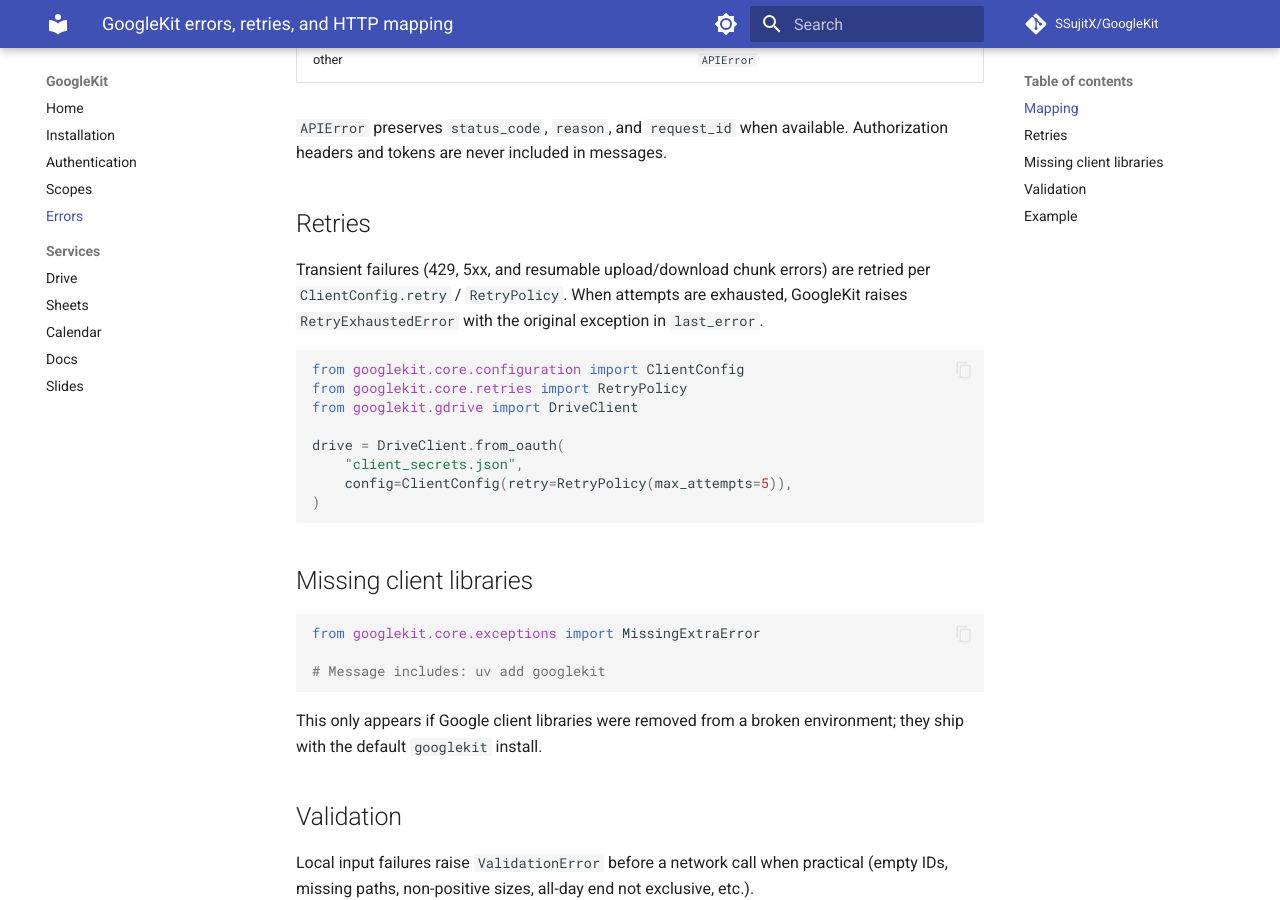
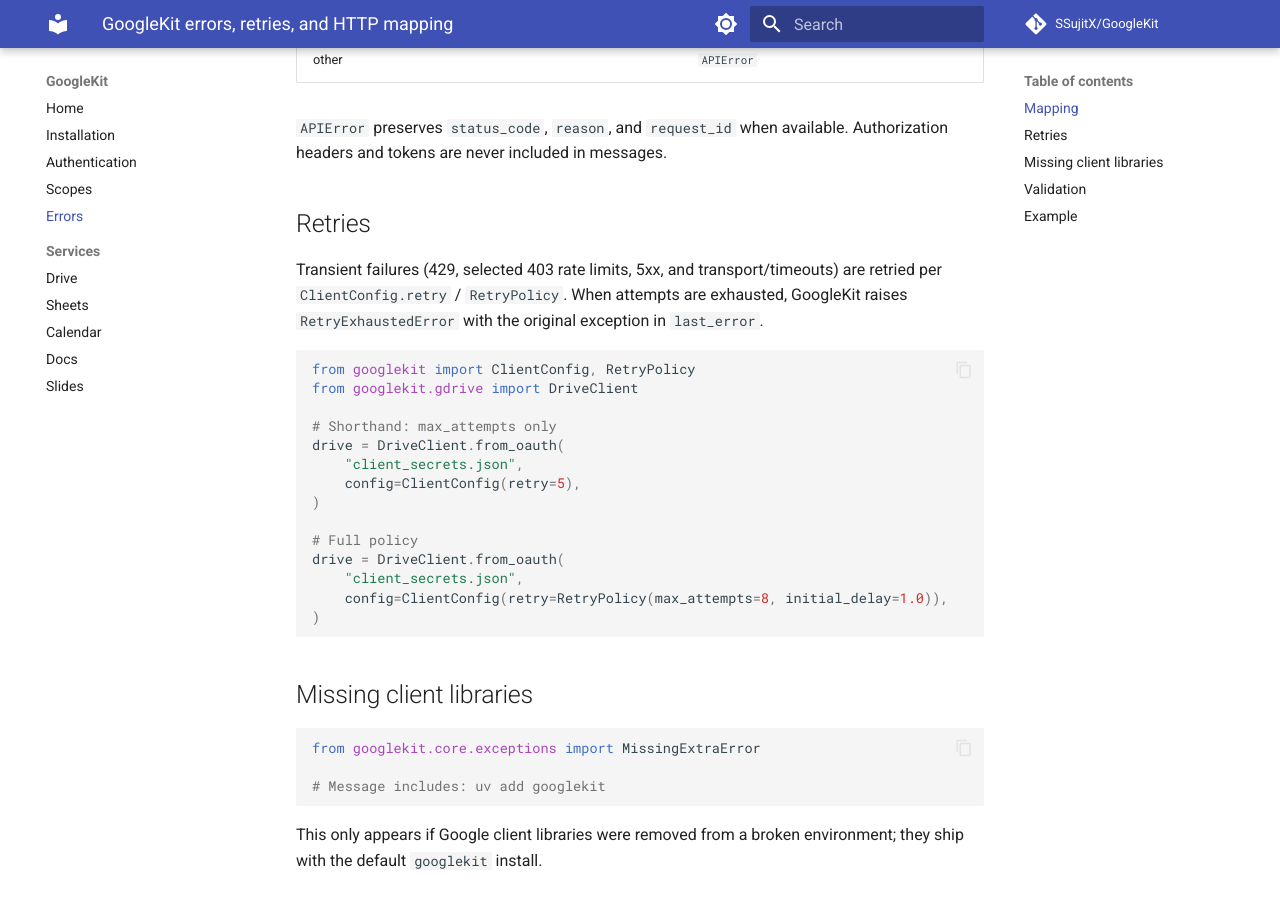
Before and after one commit to SSujitX/GoogleKit, an MkDocs documentation site: the page built from docs/errors.md, in a window 1280 px wide and 900 px high, scrolled down 979 px. Built offline with MkDocs 1.6.1 and Material for MkDocs 9.7.7, drawn with Linux system fonts in a browser that asks for light colours; comment, search, counter and statistics services are not loaded.

Commit message:
docs: Enhance error handling documentation by specifying retry conditions for transient failures and simplifying ClientConfig usage examples

````diff
--- a/docs/errors.md
+++ b/docs/errors.md
@@ -50,18 +50,24 @@
 
 ## Retries
 
-Transient failures (429, 5xx, and resumable upload/download chunk errors) are retried
+Transient failures (429, selected 403 rate limits, 5xx, and transport/timeouts) are retried
 per `ClientConfig.retry` / `RetryPolicy`. When attempts are exhausted, GoogleKit raises
 `RetryExhaustedError` with the original exception in `last_error`.
 
 ```python
-from googlekit.core.configuration import ClientConfig
-from googlekit.core.retries import RetryPolicy
+from googlekit import ClientConfig, RetryPolicy
 from googlekit.gdrive import DriveClient
 
+# Shorthand: max_attempts only
 drive = DriveClient.from_oauth(
     "client_secrets.json",
-    config=ClientConfig(retry=RetryPolicy(max_attempts=5)),
+    config=ClientConfig(retry=5),
+)
+
+# Full policy
+drive = DriveClient.from_oauth(
+    "client_secrets.json",
+    config=ClientConfig(retry=RetryPolicy(max_attempts=8, initial_delay=1.0)),
 )
 ```
 
````
